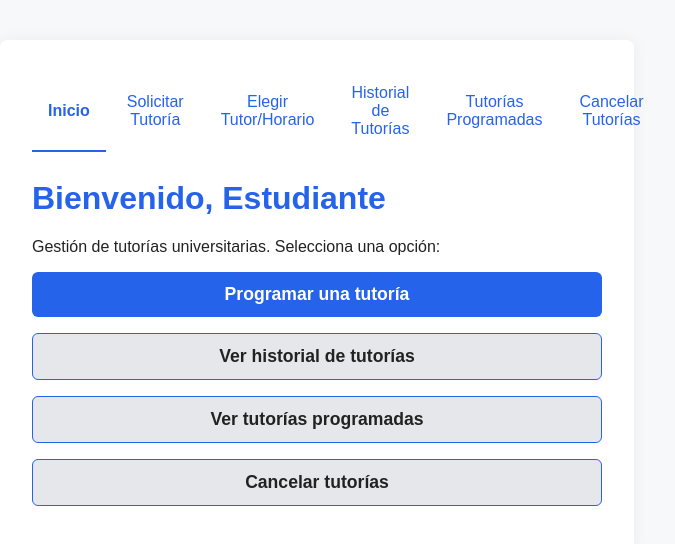
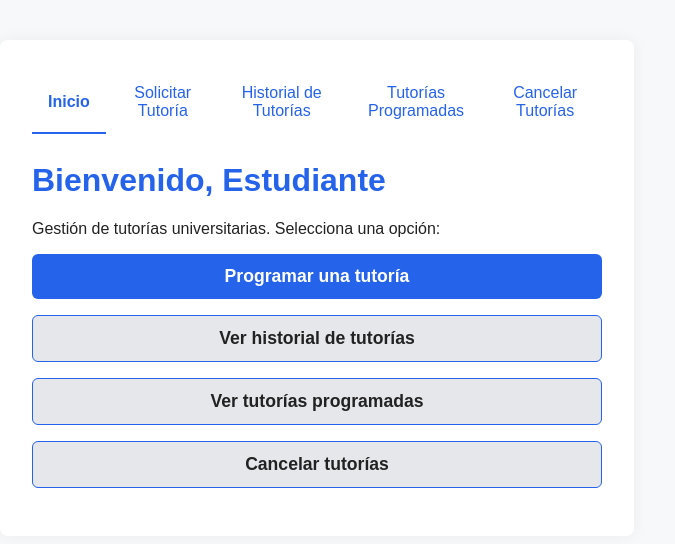
Before and after one commit to scontrerast2/Mockup, a plain HTML site: page index.html in a window 1280 px wide. Shown: the whole page, without its empty margins (323-998 px from the left). Drawn offline with Linux system fonts and the light colour scheme.

Commit message:
Comment out 'Elegir Tutor/Horario' tab button

```diff
--- a/index.html
+++ b/index.html
@@ -62,7 +62,7 @@
         <div class="tabs">
             <button class="tab-btn active" id="tabInicioBtn" onclick="showTab('inicio')">Inicio</button>
             <button class="tab-btn" id="tabSolicitarBtn" onclick="showTab('solicitud')">Solicitar Tutoría</button>
-            <button class="tab-btn" id="tabHorarioBtn" onclick="showTab('horario')">Elegir Tutor/Horario</button>
+            <!--<button class="tab-btn" id="tabHorarioBtn" onclick="showTab('horario')">Elegir Tutor/Horario</button>-->
             <button class="tab-btn" id="tabHistorialBtn" onclick="showTab('historial')">Historial de Tutorías</button>
             <button class="tab-btn" id="tabProgramadasBtn" onclick="showTab('programadas')">Tutorías Programadas</button>
             <button class="tab-btn" id="tabCancelarBtn" onclick="showTab('cancelar')">Cancelar Tutorías</button>
```
